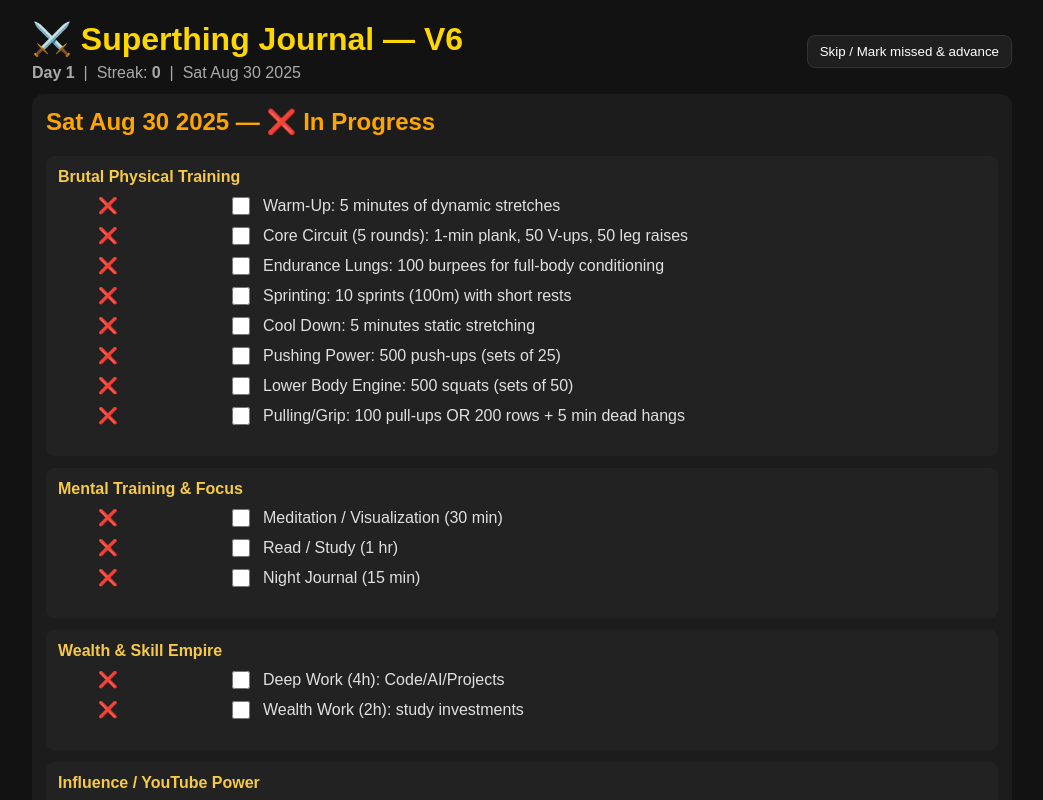
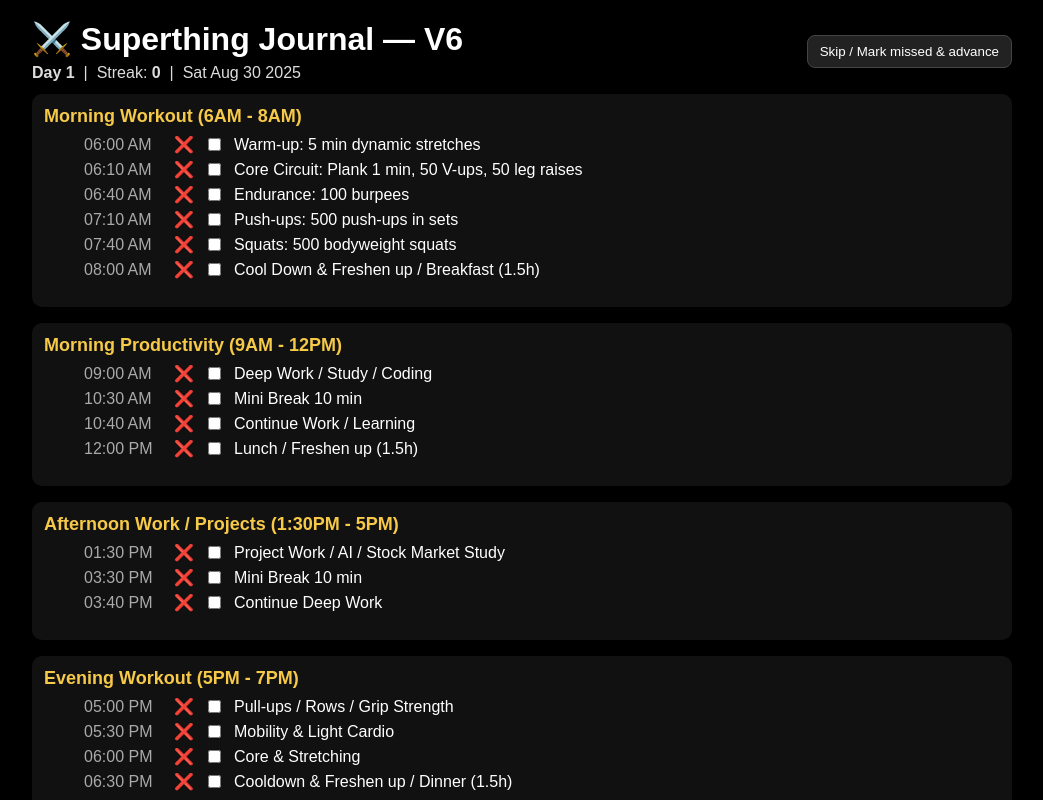
Before and after one commit to ajayvinukonda-ofc/superthing-v6, a React (Create React App) app: page / in a window 1280 px wide. Shown: the top 800 px of the page, without its empty margins (118-1161 px from the left). Built offline with nearby package versions, Linux system fonts and the light colour scheme.

Commit message:
Ready for deployment

```diff
--- a/src/App.tsx
+++ b/src/App.tsx
@@ -1,58 +1,90 @@
 import React, { useEffect, useMemo, useState } from "react";
-import { motion } from "framer-motion";
 
-interface Section {
+type Task = {
+  time: string;
+  task: string;
+};
+
+type Section = {
   id: string;
   title: string;
-  tasks: string[];
-}
+  tasks: Task[];
+};
 
-interface DayState {
+type DayState = {
+  sections: {
+    [key: string]: boolean[];
+  };
   completed: boolean;
-  sections: { [sectionId: string]: boolean[] };
-}
+};
 
-interface Day {
-  id: number;
-  date: string;
-}
+type DaysState = {
+  [dayId: number]: DayState;
+};
 
 const MISSION_BLUEPRINT: Section[] = [
   {
-    id: "physical",
-    title: "Brutal Physical Training",
+    id: "morning_workout",
+    title: "Morning Workout (6AM - 8AM)",
     tasks: [
-      "Warm-Up: 5 minutes of dynamic stretches",
-      "Core Circuit (5 rounds): 1-min plank, 50 V-ups, 50 leg raises",
-      "Endurance Lungs: 100 burpees for full-body conditioning",
-      "Sprinting: 10 sprints (100m) with short rests",
-      "Cool Down: 5 minutes static stretching",
-      "Pushing Power: 500 push-ups (sets of 25)",
-      "Lower Body Engine: 500 squats (sets of 50)",
-      "Pulling/Grip: 100 pull-ups OR 200 rows + 5 min dead hangs",
+      { time: "06:00 AM", task: "Warm-up: 5 min dynamic stretches" },
+      { time: "06:10 AM", task: "Core Circuit: Plank 1 min, 50 V-ups, 50 leg raises" },
+      { time: "06:40 AM", task: "Endurance: 100 burpees" },
+      { time: "07:10 AM", task: "Push-ups: 500 push-ups in sets" },
+      { time: "07:40 AM", task: "Squats: 500 bodyweight squats" },
+      { time: "08:00 AM", task: "Cool Down & Freshen up / Breakfast (1.5h)" },
     ],
   },
   {
-    id: "mind",
-    title: "Mental Training & Focus",
-    tasks: ["Meditation / Visualization (30 min)", "Read / Study (1 hr)", "Night Journal (15 min)"],
+    id: "morning_productivity",
+    title: "Morning Productivity (9AM - 12PM)",
+    tasks: [
+      { time: "09:00 AM", task: "Deep Work / Study / Coding" },
+      { time: "10:30 AM", task: "Mini Break 10 min" },
+      { time: "10:40 AM", task: "Continue Work / Learning" },
+      { time: "12:00 PM", task: "Lunch / Freshen up (1.5h)" },
+    ],
   },
   {
-    id: "wealth",
-    title: "Wealth & Skill Empire",
-    tasks: ["Deep Work (4h): Code/AI/Projects", "Wealth Work (2h): study investments"],
+    id: "afternoon_work",
+    title: "Afternoon Work / Projects (1:30PM - 5PM)",
+    tasks: [
+      { time: "01:30 PM", task: "Project Work / AI / Stock Market Study" },
+      { time: "03:30 PM", task: "Mini Break 10 min" },
+      { time: "03:40 PM", task: "Continue Deep Work" },
+    ],
   },
   {
-    id: "influence",
-    title: "Influence / YouTube Power",
-    tasks: ["Influence Work (2h): script/edit/record", "Post or draft 1 piece"],
+    id: "evening_workout",
+    title: "Evening Workout (5PM - 7PM)",
+    tasks: [
+      { time: "05:00 PM", task: "Pull-ups / Rows / Grip Strength" },
+      { time: "05:30 PM", task: "Mobility & Light Cardio" },
+      { time: "06:00 PM", task: "Core & Stretching" },
+      { time: "06:30 PM", task: "Cooldown & Freshen up / Dinner (1.5h)" },
+    ],
+  },
+  {
+    id: "night_creative",
+    title: "Creative / Influence / YouTube (8:00PM - 10:00PM)",
+    tasks: [
+      { time: "08:00 PM", task: "Script / Record / Edit content" },
+      { time: "09:00 PM", task: "Plan Next Day / Engagement" },
+      { time: "10:00 PM", task: "Wind down / Light Reading" },
+    ],
+  },
+  {
+    id: "night_wind_down",
+    title: "Night / Journaling / Meditation (10:00PM - 10:30PM)",
+    tasks: [
+      { time: "10:00 PM", task: "Meditation / Journaling / Visualization" },
+      { time: "10:15 PM", task: "Prepare for sleep" },
+    ],
   },
 ];
 
-const LS_KEY = "superthing_v6_state_v4";
-
-function generateDays(numDays = 180): Day[] {
-  const arr: Day[] = [];
+function generateDays(numDays = 180) {
+  const arr = [];
   const today = new Date();
   for (let i = 1; i <= numDays; i++) {
     const d = new Date(today);
@@ -62,18 +94,19 @@ function generateDays(numDays = 180): Day[] {
   return arr;
 }
 
-export default function SuperthingV6() {
+const LS_KEY = "superthing_v6_timetable_v3";
+
+export default function App() {
   const days = useMemo(() => generateDays(180), []);
-
-  const [daysState, setDaysState] = useState<{ [dayId: number]: DayState }>(() => {
+  const [daysState, setDaysState] = useState<DaysState>(() => {
     try {
       const raw = localStorage.getItem(LS_KEY);
       if (raw) return JSON.parse(raw).daysState;
     } catch (e) {}
-    const init: { [dayId: number]: DayState } = {};
-    days.forEach(d => {
-      const sections: { [sectionId: string]: boolean[] } = {};
-      MISSION_BLUEPRINT.forEach(sec => {
+    const init: DaysState = {};
+    days.forEach((d) => {
+      const sections: { [key: string]: boolean[] } = {};
+      MISSION_BLUEPRINT.forEach((sec) => {
         sections[sec.id] = Array(sec.tasks.length).fill(false);
       });
       init[d.id] = { sections, completed: false };
@@ -105,7 +138,7 @@ export default function SuperthingV6() {
   }, [daysState, currentDayId, streak]);
 
   const toggleTask = (dayId: number, sectionId: string, taskIndex: number) => {
-    setDaysState(prev => {
+    setDaysState((prev) => {
       const copy = { ...prev };
       const day = { ...copy[dayId] };
       const sections = { ...day.sections };
@@ -113,19 +146,20 @@ export default function SuperthingV6() {
       arr[taskIndex] = !arr[taskIndex];
       sections[sectionId] = arr;
 
-      const allDone = MISSION_BLUEPRINT.every(sec => (sections[sec.id] || []).every(Boolean));
+      const allDone = MISSION_BLUEPRINT.every(
+        (sec) => (sections[sec.id] || []).every(Boolean)
+      );
       const wasCompleted = day.completed;
       day.sections = sections;
       day.completed = allDone;
       copy[dayId] = day;
 
       if (!wasCompleted && allDone && dayId === currentDayId) {
-        setStreak(s => s + 1);
-        setCurrentDayId(cid => Math.min(cid + 1, days.length));
+        setStreak((s) => s + 1);
+        setCurrentDayId((cid) => Math.min(cid + 1, days.length));
       }
-
       if (wasCompleted && !allDone) {
-        setStreak(s => Math.max(0, s - 1));
+        setStreak((s) => Math.max(0, s - 1));
       }
 
       return copy;
@@ -133,89 +167,89 @@ export default function SuperthingV6() {
   };
 
   const markMissedAndAdvance = () => {
-    setDaysState(prev => {
+    setDaysState((prev) => {
       const copy = { ...prev };
       copy[currentDayId].completed = false;
       return copy;
     });
-    setCurrentDayId(cid => Math.min(cid + 1, days.length));
+    setCurrentDayId((cid) => Math.min(cid + 1, days.length));
   };
 
-  const todayEntry = days.find(d => d.id === currentDayId) || days[0];
+  const todayEntry = days.find((d) => d.id === currentDayId) || days[0];
   const todayState = daysState[currentDayId];
 
   return (
-    <div style={{ background: '#121212', color: '#e0e0e0', minHeight: '100vh', padding: 20, fontFamily: 'Arial, sans-serif' }}>
-      <div style={{ maxWidth: 980, margin: '0 auto' }}>
-        <header style={{ display: 'flex', justifyContent: 'space-between', alignItems: 'center', marginBottom: 12 }}>
+    <div style={{ background: "#000", color: "#fff", minHeight: "100vh", padding: 20 }}>
+      <div style={{ maxWidth: 980, margin: "0 auto" }}>
+        <header
+          style={{
+            display: "flex",
+            justifyContent: "space-between",
+            alignItems: "center",
+            marginBottom: 12,
+          }}
+        >
           <div>
-            <h1 style={{ margin: 0, color: '#FFD700' }}>⚔️ Superthing Journal — V6</h1>
-            <div style={{ color: '#aaa', marginTop: 6 }}>
+            <h1 style={{ margin: 0 }}>⚔️ Superthing Journal — V6</h1>
+            <div style={{ color: "#ddd", marginTop: 6 }}>
               <strong>Day {currentDayId}</strong> &nbsp;|&nbsp; Streak: <strong>{streak}</strong> &nbsp;|&nbsp; {todayEntry.date}
             </div>
           </div>
           <div>
-            <button onClick={markMissedAndAdvance} style={{ padding: '8px 12px', borderRadius: 8, background: '#1f1f1f', color: '#fff', border: '1px solid #333' }}>
+            <button
+              onClick={markMissedAndAdvance}
+              style={{ padding: "8px 12px", borderRadius: 8, background: "#222", color: "#fff", border: "1px solid #444" }}
+            >
               Skip / Mark missed & advance
             </button>
           </div>
         </header>
 
-        {/* Today's missions */}
-        <section style={{ background: '#1c1c1c', padding: 14, borderRadius: 12, marginBottom: 12 }}>
-          <h2 style={{ marginTop: 0, color: '#ffa500' }}>{todayEntry.date} — {todayState?.completed ? '✅ Day Complete' : '❌ In Progress'}</h2>
-
-          {MISSION_BLUEPRINT.map(sec => (
-            <div key={sec.id} style={{ marginBottom: 12, padding: 12, borderRadius: 8, background: '#222' }}>
-              <strong style={{ color: '#f6c948', fontSize: 16 }}>{sec.title}</strong>
+        {MISSION_BLUEPRINT.map((sec) => (
+          <div key={sec.id} style={{ marginBottom: 16, padding: 12, borderRadius: 10, background: "#111" }}>
+            <strong style={{ color: "#f6c948", fontSize: 18 }}>{sec.title}</strong>
             <ul style={{ marginTop: 8 }}>
-                {sec.tasks.map((task, idx) => {
+              {sec.tasks.map((item, idx) => {
                 const done = !!todayState?.sections?.[sec.id]?.[idx];
                 return (
-                    <li key={idx} style={{ display: 'flex', alignItems: 'center', gap: 10, marginBottom: 6 }}>
-                      <motion.span
-                        style={{ width: 120, fontWeight: 'bold', color: done ? '#6EE7B7' : '#F87171' }}
-                        animate={done ? { scale: [1, 1.4, 1] } : { scale: 1 }}
-                        transition={{ duration: 0.3 }}
-                      >
-                        {done ? '✅' : '❌'}
-                      </motion.span>
-                      <input type="checkbox" checked={done} onChange={() => toggleTask(currentDayId, sec.id, idx)} style={{ width: 18, height: 18 }} />
-                      <span>{task}</span>
+                  <li key={idx} style={{ display: "flex", alignItems: "center", gap: 10, marginBottom: 6 }}>
+                    <span style={{ width: 80, color: "#aaa" }}>{item.time}</span>
+                    <span style={{ width: 20 }}>{done ? "✅" : "❌"}</span>
+                    <input type="checkbox" checked={done} onChange={() => toggleTask(currentDayId, sec.id, idx)} />
+                    <span>{item.task}</span>
                   </li>
                 );
               })}
             </ul>
           </div>
         ))}
-        </section>
 
-        {/* Past Days */}
-        <details style={{ background: '#1a1a1a', padding: 12, borderRadius: 10 }}>
-          <summary style={{ cursor: 'pointer', fontWeight: '600', padding: '6px 0', color: '#ffa500' }}>📜 Past Days Log (completed + missed)</summary>
+        <details style={{ background: "#0b0b0b", padding: 12, borderRadius: 10 }}>
+          <summary style={{ cursor: "pointer", fontWeight: "600", padding: "6px 0" }}>📜 Past Days Log</summary>
           <div style={{ marginTop: 10 }}>
-            {days.slice(0, currentDayId).map(d => {
+            {days.slice(0, currentDayId).map((d) => {
               const state = daysState[d.id];
-              const status = state?.completed ? '✅ Completed' : '❌ Incomplete/Missed';
+              const status = state?.completed ? "✅ Completed" : "❌ Incomplete/Missed";
               return (
-                <div key={d.id} style={{ padding: 10, borderBottom: '1px solid #333' }}>
-                  <div style={{ display: 'flex', justifyContent: 'space-between' }}>
+                <div key={d.id} style={{ padding: 10, borderBottom: "1px solid #222" }}>
+                  <div style={{ display: "flex", justifyContent: "space-between" }}>
                     <div>{d.date}</div>
-                    <div style={{ color: state?.completed ? '#6EE7B7' : '#F87171' }}>{status}</div>
+                    <div style={{ color: state?.completed ? "#6EE7B7" : "#F87171" }}>{status}</div>
                   </div>
                   <details style={{ marginTop: 8 }}>
-                    <summary style={{ cursor: 'pointer' }}>View tasks</summary>
+                    <summary style={{ cursor: "pointer" }}>View tasks</summary>
                     <div style={{ marginTop: 8 }}>
-                      {MISSION_BLUEPRINT.map(sec => (
+                      {MISSION_BLUEPRINT.map((sec) => (
                         <div key={sec.id} style={{ marginBottom: 8 }}>
-                          <strong style={{ color: '#f6c948' }}>{sec.title}</strong>
+                          <strong style={{ color: "#f6c948" }}>{sec.title}</strong>
                           <ul style={{ marginTop: 6 }}>
-                            {sec.tasks.map((task, idx) => (
-                              <li key={idx} style={{ display: 'flex', gap: 8, alignItems: 'center' }}>
-                                <span style={{ width: 120, color: state?.sections?.[sec.id]?.[idx] ? '#6EE7B7' : '#F87171' }}>
-                                  {state?.sections?.[sec.id]?.[idx] ? '✅' : '❌'}
+                            {sec.tasks.map((item, idx) => (
+                              <li style={{ display: "flex", gap: 8, alignItems: "center" }} key={idx}>
+                                <span style={{ width: 80, color: daysState[d.id]?.sections?.[sec.id]?.[idx] ? "#6EE7B7" : "#F87171" }}>
+                                  {item.time}
                                 </span>
-                                <span>{task}</span>
+                                <span style={{ width: 20 }}>{daysState[d.id]?.sections?.[sec.id]?.[idx] ? "✅" : "❌"}</span>
+                                <span>{item.task}</span>
                               </li>
                             ))}
                           </ul>
```
Also changed, not shown: package.json (+7 -16 lines), src/index.tsx (+7 -7 lines), public/manifest.json, 1 other file (tests, documents, lock files or other folders). Lines whose indentation alone changed are shown as unchanged.
